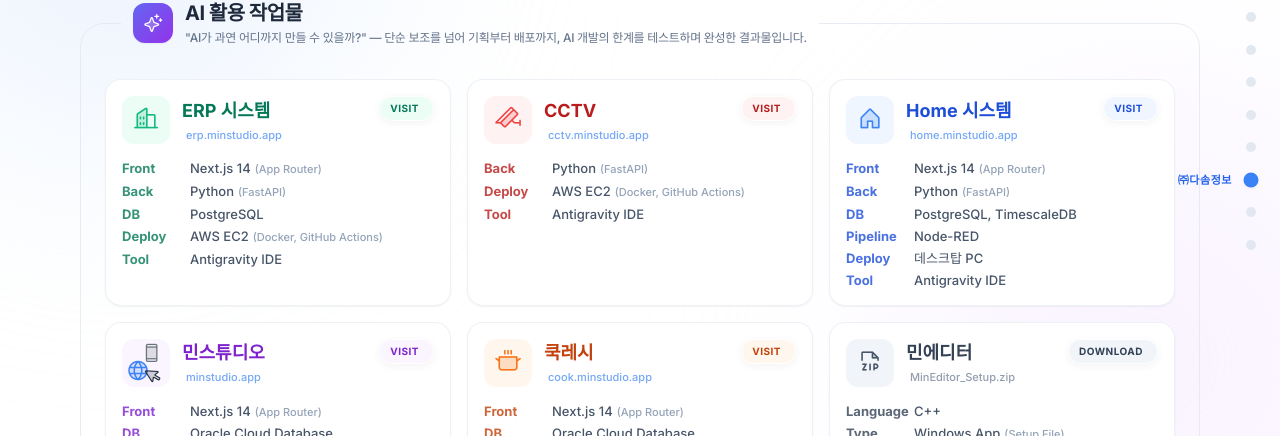
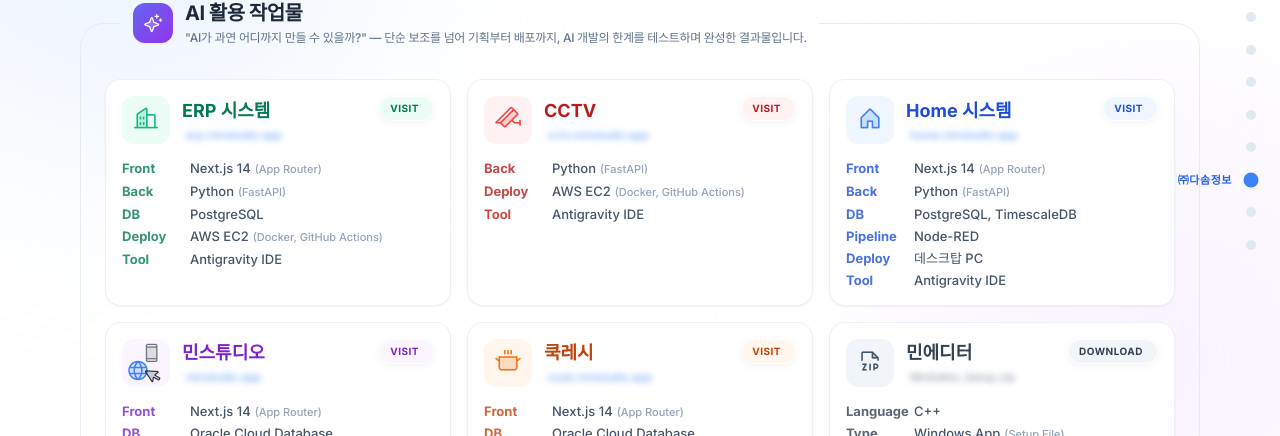
Before and after one commit to gyuminiai82/portfolio, a React (Vite) app: page / in a window 1280 px wide. Shown: the part 269-705 px from the top of the page. Built offline with nearby package versions, Linux system fonts and the light colour scheme; a web font is replaced by a local one.

Commit message:
UI: AIWorks 카드 URL 텍스트 blur 처리

```diff
--- a/src/components/AIWorks.jsx
+++ b/src/components/AIWorks.jsx
@@ -144,7 +144,7 @@
                   </h3>
                   <div className={`text-[11px] ${work.isDownload ? 'text-slate-500' : 'text-blue-500'} font-medium mt-0.5 flex items-center gap-1 opacity-70 group-hover:opacity-100 transition-opacity`}>
                     <i className={`ph-bold ${work.isDownload ? 'ph-download-simple' : 'ph-link'}`}></i>
-                    {work.isDownload ? 'MinEditor_Setup.zip' : work.url.replace('https://', '')}
+                    <span className="blur-[3px] select-none">{work.isDownload ? 'MinEditor_Setup.zip' : work.url.replace('https://', '')}</span>
                   </div>
                 </div>
               </div>
```
